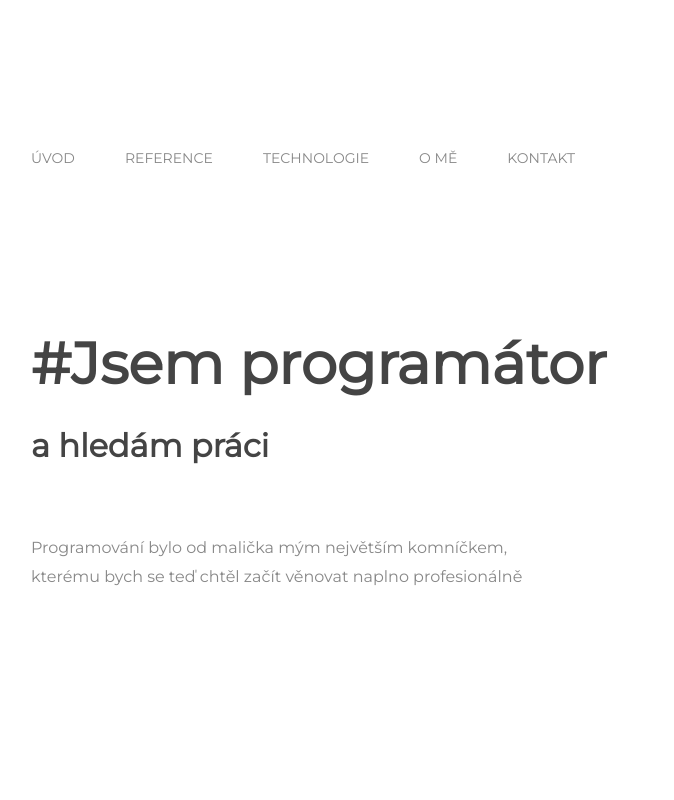
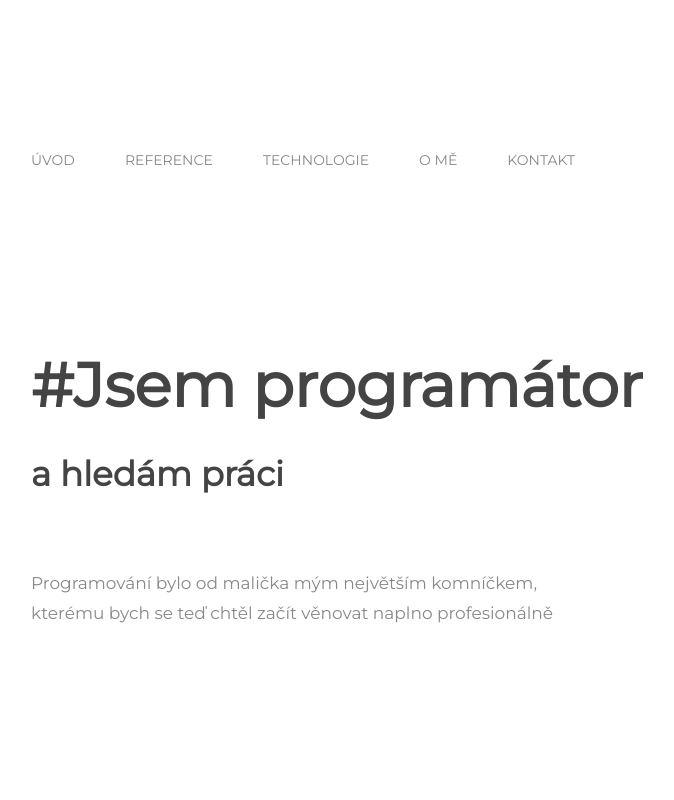
Before and after one commit to petrzabransky/petrzabransky, a React (Create React App) app: page / in a window 1280 px wide. Shown: the top 800 px of the page, without its empty margins (65-739 px from the left). Built offline with nearby package versions, Linux system fonts and the light colour scheme.

Commit message:
Back SCSS Variables

```diff
--- a/src/components/block/contact/Contact.scss
+++ b/src/components/block/contact/Contact.scss
@@ -1,5 +1,7 @@
+@import "../../../styles/variable.scss";
+
 .contact {
-	background: var(--color-light);
+	background: $color-light;
 
 	& p {
 		margin-bottom: 0;
--- a/src/components/block/quote/Quote.scss
+++ b/src/components/block/quote/Quote.scss
@@ -1,7 +1,8 @@
+@import "../../../styles/variable.scss";
 @import "../../../styles/typography.scss";
 
 .quote {
-	background: var(--color-light);
+	background: $color-light;
 
 	&__text {
 		@extend .heading;
--- a/src/components/component/card/Card.scss
+++ b/src/components/component/card/Card.scss
@@ -1,7 +1,8 @@
+@import "../../../styles/variable.scss";
 @import "../../../styles/typography.scss";
 
 .card {
-	background: var(--color-light);
+	background: $color-light;
 	padding: 10%;
 	width: 100%;
 
@@ -9,7 +10,7 @@
 		@extend .heading;
 		@extend .heading--title;
 		margin-bottom: 1em;
-		color: var(--color-medium);
+		color: $color-medium;
 	}
 
 	&__list {
--- a/src/components/component/nav/Nav.scss
+++ b/src/components/component/nav/Nav.scss
@@ -10,7 +10,7 @@
 		flex-direction: row;
 		justify-content: flex-end;
 		align-items: center;
-		background: var(--color-white);
+		background: $color-white;
 	}
 
 	&__menu {
@@ -30,16 +30,16 @@
 		position: relative;
 		text-transform: uppercase;
 		font-size: 14px;
-		color: var(--color-medium);
+		color: $color-medium;
 
 		&:hover {
-			color: var(--color-dark);
+			color: $color-dark;
 		}
 
 	}
 
 	&__link--active {
-		color: var(--color-dark);
+		color: $color-dark;
 		font-weight: bold;
 	}
 
--- a/src/components/layout/container/Container.scss
+++ b/src/components/layout/container/Container.scss
@@ -1,5 +1,7 @@
+@import "../../../styles/variable.scss";
+
 .container {
 	width: 85%;
 	margin: 0 auto;
-	max-width: var(--container-desktop);
+	max-width: $container-desktop;
 }
--- a/src/components/partial/footer/Footer.scss
+++ b/src/components/partial/footer/Footer.scss
@@ -1,20 +1,22 @@
+@import "../../../styles/variable.scss";
+
 .footer {
-	background: var(--color-dark);
+	background: $color-dark;
 	padding-top: 3rem;
 	padding-bottom: 5rem;
 
 	&__link {
 		text-transform: uppercase;
 		font-size: 14px;
-		color: var(--color-light);
+		color: $color-light;
 
 		&:hover {
-			color: var(--color-medium);
+			color: $color-medium;
 		}
 	}
 
 	&__contact {
 		font-size: 14px;
-		color: var(--color-light);
+		color: $color-light;
 	}
 }
--- a/src/index.scss
+++ b/src/index.scss
@@ -1,19 +1,9 @@
 @import "./styles/variable.scss";
 
+// Global properties for use in JS
 :root {
-    // Breakpoints
     --breakpoint-tablet: #{$breakpoint-tablet};
     --breakpoint-desktop: #{$breakpoint-desktop};
-
-    // Containers
-    --container-desktop: 1140px;
-
-    // Colors
-    --color-white: #fff;
-    --color-light: #f2f2f2;
-    --color-medium: #888;
-    --color-dark: #444;
-    --color-black: #000;
 }
 
 // Reset CSS
@@ -53,13 +43,13 @@ html {
     font-size: 16px;
     scroll-behavior: smooth;
 
-    @media (min-width: var(--breakpoint-desktop)) {
+    @media (min-width: $breakpoint-desktop) {
         font-size: 17px;
     }
 }
 
 body {
-    color: var(--color-medium);
+    color: $color-medium;
 }
 
 header,
--- a/src/styles/typography.scss
+++ b/src/styles/typography.scss
@@ -1,7 +1,7 @@
 @import '../styles/variable.scss';
 
 .heading {
-    color: var(--color-dark);
+    color: $color-dark;
     line-height: 1.5;
     font-weight: bold;
     margin-bottom: 2em;
@@ -26,7 +26,7 @@
 }
 
 .hashtag {
-    background: var(--color-light);
+    background: $color-light;
     display: inline;
     text-align: center;
     margin-right: 1em;
--- a/src/styles/variable.scss
+++ b/src/styles/variable.scss
@@ -1,3 +1,13 @@
-// Break points
-$breakpoint-tablet: 768px;
-$breakpoint-desktop: 1024px;
+ // Colors
+ $color-white: #fff;
+ $color-light: #f2f2f2;
+ $color-medium: #888;
+ $color-dark: #444;
+ $color-black: #000;
+
+ // Break points
+ $breakpoint-tablet: 768px;
+ $breakpoint-desktop: 1024px;
+
+ // Containers
+ $container-desktop: 1140px;
```
